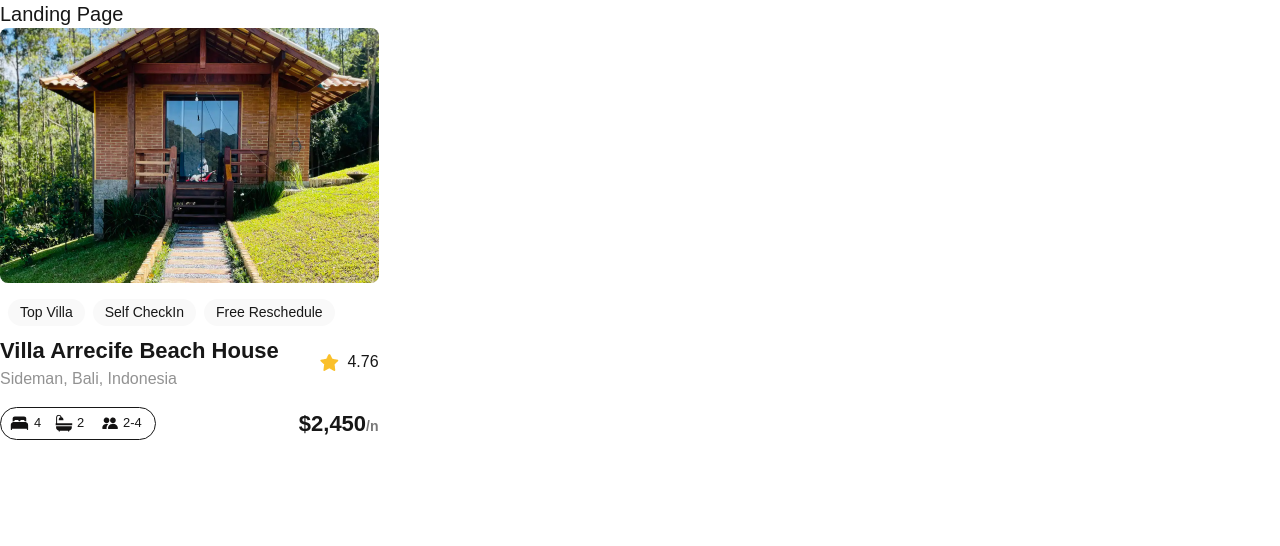
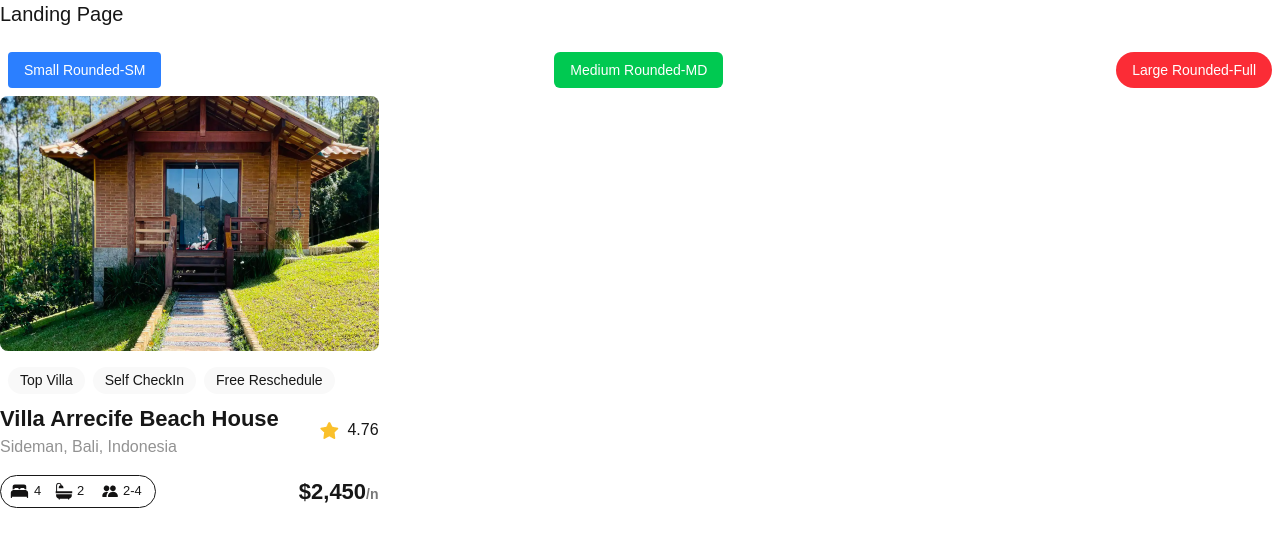
Before and after one commit to AbdulTechX/alx-project-0x00-setup, a Next.js app in the folder alx-project-0x00/: page /landing in a window 1280 px wide. Shown: the top 546 px of the page. Built offline with nearby package versions, Linux system fonts and the light colour scheme.

Commit message:
Advanced Task

```diff
--- /dev/null
+++ b/alx-project-0x00/components/Button.tsx
@@ -0,0 +1,10 @@
+import { ButtonProps } from "@/interfaces"
+
+const Button: React.FC<ButtonProps> = ({title, styles }) => {
+    return (
+        <button className={`px-4 py-2 font-medium ${styles}`}>
+            {title}
+        </button>
+    )
+}
+export default Button
--- a/alx-project-0x00/components/Card.tsx
+++ b/alx-project-0x00/components/Card.tsx
@@ -62,6 +62,7 @@ const Card: React.FC = () => {
         <p className=" text-[22px] font-semibold">$2,450<span className=" text-[14px] text-[#787878]">/n</span></p>
 
       </div>
+
     </div>
   )
 }
--- a/alx-project-0x00/interfaces/index.ts
+++ b/alx-project-0x00/interfaces/index.ts
@@ -1,3 +1,7 @@
 export interface PillProps {
     title: string
 }
+export interface ButtonProps {
+    title: string;
+    styles?: string;
+}
--- a/alx-project-0x00/pages/landing.tsx
+++ b/alx-project-0x00/pages/landing.tsx
@@ -1,10 +1,16 @@
 import React from "react"
 import Card from "@/components/Card";
-
+import Button from "@/components/Button";
 const Landing: React.FC = () => {
     return (
         <div>
            <h1 className=" text-xl font-extralight">Landing Page</h1>
+           {/* Small Buttons */}
+           <div className="mt-4 p-2 flex justify-between">
+            <Button title="Small Rounded-SM" styles="text-sm rounded-sm bg-blue-500 text-white" />
+            <Button title="Medium Rounded-MD" styles="text-sm rounded-md bg-green-500 text-white" />
+            <Button title="Large Rounded-Full" styles="text-sm rounded-full bg-red-500 text-white" />
+            </div>
            <Card />
         </div>
     )
```
